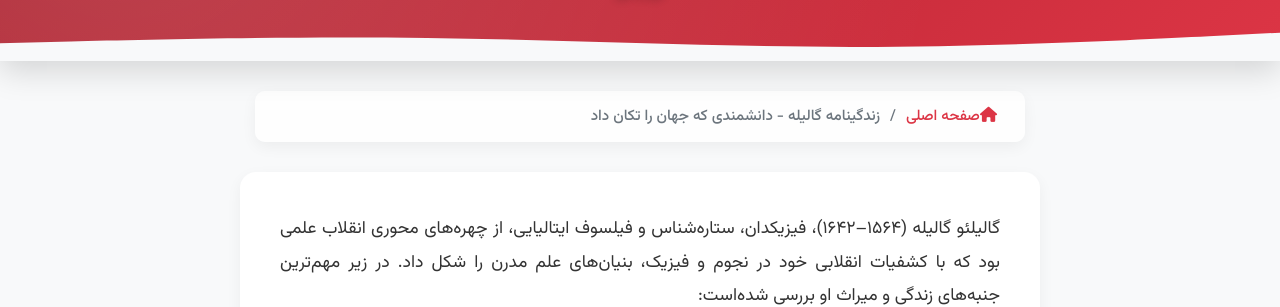
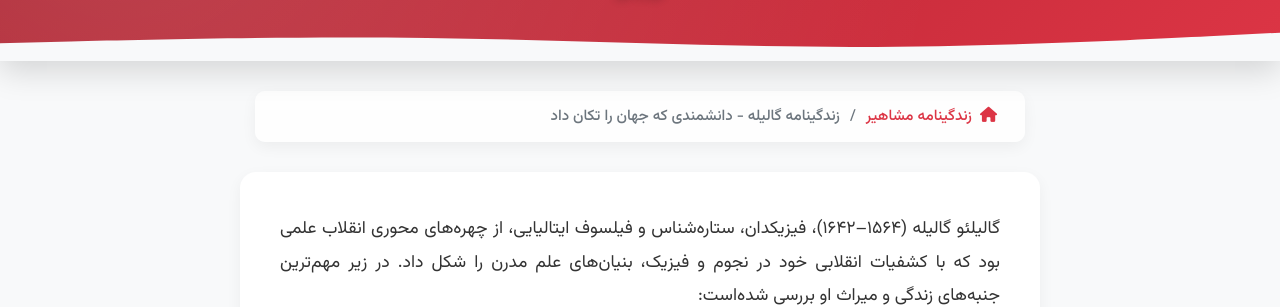
Before and after one commit to darkblog/darkblog.github.io, a Jekyll site: the page built from _posts/2025-7-5-68.md, in a window 1280 px wide. Shown: the part 189-496 px from the top of the page. Built offline with Jekyll 4.4.1, drawn with Linux system fonts in a browser that asks for light colours.

Commit message:
Update post.html

```diff
--- a/_layouts/post.html
+++ b/_layouts/post.html
@@ -167,6 +167,11 @@
 
         .breadcrumb-nav .breadcrumb-item a:hover {
             color: var(--primary-dark);
+        }
+
+        /* اصلاح فاصله آیکون خانه */
+        .breadcrumb-nav .breadcrumb-item a i {
+            margin-left: 8px; /* ایجاد فاصله بین آیکون و متن */
         }
 
         .breadcrumb-nav .breadcrumb-item.active {
@@ -525,7 +530,7 @@
         <div class="breadcrumb-container">
             <nav class="breadcrumb-nav" aria-label="breadcrumb">
                 <ol class="breadcrumb">
-                    <li class="breadcrumb-item"><a href="https://indexes.ir/"><i class="fas fa-home me-2"></i>صفحه اصلی</a></li>
+                    <li class="breadcrumb-item"><a href="https://indexes.ir/"><i class="fas fa-home me-2"></i>زندگینامه مشاهیر</a></li>
                     <li class="breadcrumb-item active" aria-current="page">{{ page.title }}</li>
                 </ol>
             </nav>
@@ -544,7 +549,7 @@
             </article>
 
             <div class="text-center mt-5">
-                <a href="{{ site.url }}" class="back-to-home">
+                <a href="https://indexes.ir/" class="back-to-home">
                     <i class="fas fa-arrow-right"></i>
                     بازگشت به صفحه اصلی
                 </a>
```
